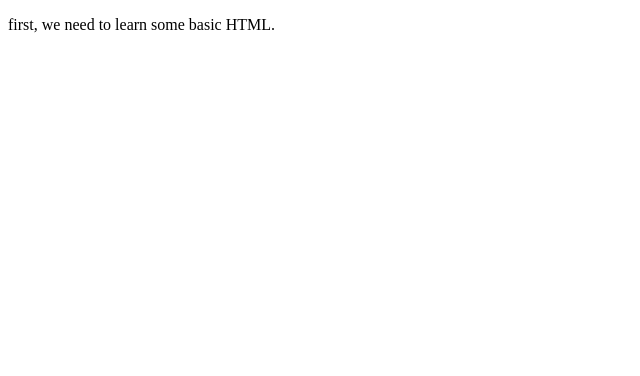
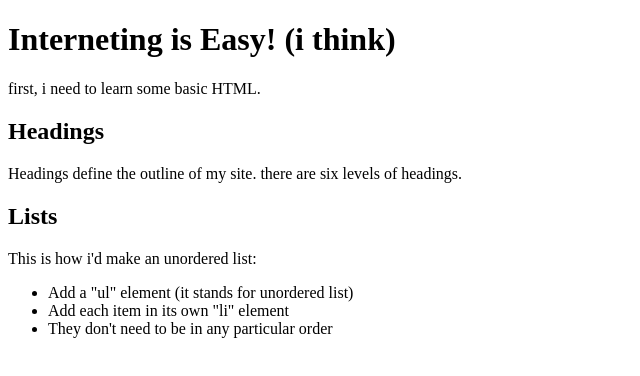
Before and after one commit to Not-a-web-Developer/html-is-hard, a plain HTML site: page index.html in a window 1280 px wide. Shown: the whole page, without its empty margins (0-640 px from the left). Drawn offline with Linux system fonts and the light colour scheme.

Commit message:
Update index.html

```diff
--- a/index.html
+++ b/index.html
@@ -5,6 +5,20 @@
     <link rel="stylesheet" href="styles.css">
   </head>
   <body>
-    <p>first, we need to learn some basic HTML.</p>
+    <h1>Interneting is Easy! (i think)</h1>
+    <p>first, i need to learn some basic HTML.</p>
+
+    <h2>Headings</h2>
+    <p>Headings define the outline of my site. there are six levels of headings.</p>
+
+    <h2>Lists</h2>
+
+    <p>This is how i'd make an unordered list:</p>
+    <ul>
+      <li>Add a "ul" element (it stands for unordered list)</li>
+      <li>Add each item in its own "li" element</li>
+      <li>They don't need to be in any particular order</li>
+    </ul>
+
   </body>
 </html>
```
